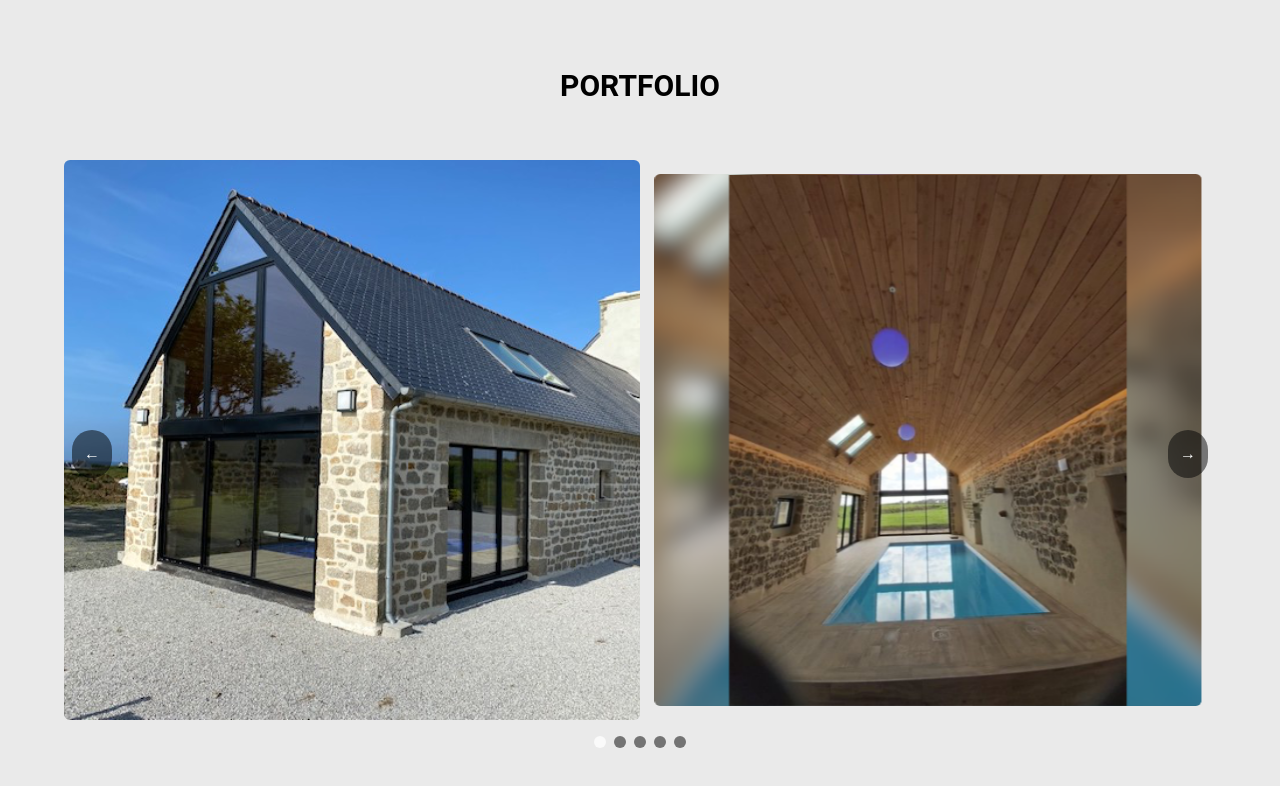
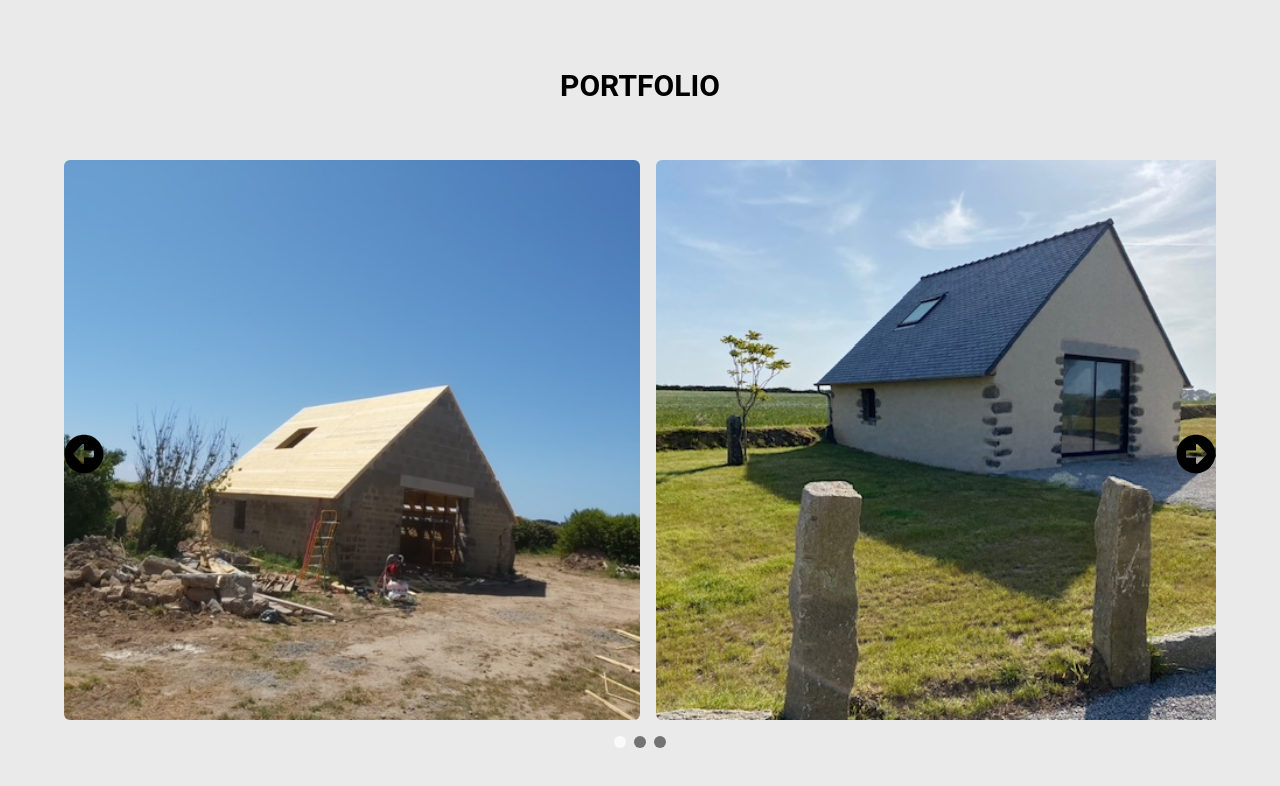
Before and after one commit to GaspardPcht/AkRenov, a Next.js app: page /Portfolio in a window 1280 px wide. Shown: the top 786 px of the page. Built offline with nearby package versions, Linux system fonts and the light colour scheme.

Commit message:
Refonte du composant CarouselBeforeAfter : ajout de la navigation par paires d'images, suppression du glissement manuel et amélioration de l'animation des flèches.

```diff
--- a/app/components/CarouselBeforeAfter.tsx
+++ b/app/components/CarouselBeforeAfter.tsx
@@ -1,15 +1,12 @@
 import React, { Dispatch, SetStateAction, useState } from 'react';
-import { motion, useMotionValue } from 'framer-motion';
+import { motion } from 'framer-motion';
+import { FaArrowAltCircleLeft, FaArrowAltCircleRight } from "react-icons/fa";
 
-const imgs = [
-  '/assets/verandaFlou.png',
-  '/assets/piscineFlou.png',
-  '/assets/giteFlou.png',
-  '/assets/cuisineFlou.png',
-  '/assets/toiletteFlou.png',
+const imgPairs = [
+  ['/assets/extension_after.png', '/assets/extension.png'],
+  ['/assets/piscine_after.png', '/assets/piscineFlou.png'],
+  ['/assets/veranda_after.png', '/assets/veranda2.png'],
 ];
-
-const DRAG_BUFFER = 50;
 
 const SPRING_OPTIONS = {
   type: 'spring',
@@ -20,88 +17,67 @@ const SPRING_OPTIONS = {
 
 export const CarouselBeforeAfter = () => {
   const [imgIndex, setImgIndex] = useState(0);
-  const dragX = useMotionValue(0);
 
-  // Gestion du glissement manuel
-  const onDragEnd = () => {
-    const x = dragX.get();
-
-    if (x <= -DRAG_BUFFER && imgIndex + 1 < imgs.length) {
-      setImgIndex((prevIndex) => prevIndex + 1);
-    } else if (x >= DRAG_BUFFER && imgIndex - 1 >= 0) {
+  const handlePrev = () => {
+    if (imgIndex > 0) {
       setImgIndex((prevIndex) => prevIndex - 1);
     }
   };
 
-  // Fonction pour naviguer avec les flèches
-  const handlePrev = () => {
-    if (imgIndex > 0) setImgIndex((prevIndex) => prevIndex - 1);
-  };
-
   const handleNext = () => {
-    if (imgIndex < imgs.length - 1) setImgIndex((prevIndex) => prevIndex + 1);
+    if (imgIndex < imgPairs.length - 1) {
+      setImgIndex((prevIndex) => prevIndex + 1);
+    }
   };
 
   return (
     <div className="relative overflow-hidden bg-[#EAEAEA] w-[90%] lg:mt-10">
       <motion.div
-        drag="x"
-        dragConstraints={{
-          left: 0,
-          right: 0,
-        }}
-        style={{
-          x: dragX,
-        }}
         animate={{
-          translateX: `-${imgIndex * 100}%`, // Défilement à 50% de largeur pour chaque image
+          translateX: `-${imgIndex * 100}%`, // Défilement horizontal
         }}
         transition={SPRING_OPTIONS}
-        onDragEnd={onDragEnd}
-        className="flex cursor-grab items-center active:cursor-grabbing"
+        className="flex flex-row cursor-grab items-center"
       >
-        <Images imgIndex={imgIndex} />
+        {imgPairs.map((pair, idx) => (
+          <div key={idx} className="flex flex-col lg:flex-row w-full shrink-0 gap-4"> {/* Ajout du gap ici */}
+            {pair.map((imgSrc, imgIdx) => (
+              <motion.div
+                key={imgIdx}
+                style={{
+                  backgroundImage: `url(${imgSrc})`,
+                  backgroundSize: 'cover',
+                  backgroundPosition: 'center',
+                }}
+                animate={{
+                  scale: 1,
+                  opacity: 1,
+                }}
+                transition={SPRING_OPTIONS}
+                className="relative w-full lg:w-[50%] lg:h-[70vh] h-[40vh] shrink-0 rounded-md"
+              />
+            ))}
+          </div>
+        ))}
       </motion.div>
 
       {/* Flèches de navigation */}
       <button
         onClick={handlePrev}
-        className="absolute left-2 top-1/2 -translate-y-1/2 p-3 bg-black/50 rounded-full text-white hover:bg-black transition"
+        className="absolute left-0 lg:top-1/2 top-[41vh] -translate-y-1/2 text-black hover:text-[#FCD807] transition"
       >
-        &larr;
+        <FaArrowAltCircleLeft size={40} />
       </button>
       <button
         onClick={handleNext}
-        className="absolute right-2 top-1/2 -translate-y-1/2 p-3 bg-black/50 rounded-full text-white hover:bg-black transition"
+        className="absolute right-0 top-[41vh] lg:top-1/2 -translate-y-1/2 text-black hover:text-[#FCD807] transition"
       >
-        &rarr;
+        <FaArrowAltCircleRight size={40} />
       </button>
 
       <Dots imgIndex={imgIndex} setImgIndex={setImgIndex} />
       <GradientEdges />
     </div>
-  );
-};
-
-const Images = ({ imgIndex }: { imgIndex: number }) => {
-  return (
-    <>
-      {imgs.map((imgSrc, idx) => (
-        <motion.div
-          key={idx}
-          style={{
-            backgroundImage: `url(${imgSrc})`,
-            backgroundSize: 'cover',
-            backgroundPosition: 'center',
-          }}
-          animate={{
-            scale: imgIndex === idx ? 1 : 0.95,
-          }}
-          transition={SPRING_OPTIONS}
-          className="relative aspect-video w-[50%] h-[70vh] lg:h-[70vh] shrink-0 rounded-md bg-[#EAEAEA]"
-        />
-      ))}
-    </>
   );
 };
 
@@ -112,21 +88,17 @@ const Dots = ({
   imgIndex: number;
   setImgIndex: Dispatch<SetStateAction<number>>;
 }) => {
-  const buttonCount = imgs.length;
-
   return (
     <div className="mt-4 flex w-full justify-center gap-2">
-      {Array.from({ length: buttonCount }).map((_, idx) => {
-        return (
-          <button
-            key={idx}
-            onClick={() => setImgIndex(idx)}
-            className={`h-3 w-3 rounded-full transition-colors ${
-              imgIndex === idx ? 'bg-neutral-50' : 'bg-neutral-500'
-            }`}
-          />
-        );
-      })}
+      {imgPairs.map((_, idx) => (
+        <button
+          key={idx}
+          onClick={() => setImgIndex(idx)}
+          className={`h-3 w-3 rounded-full transition-colors ${
+            imgIndex === idx ? 'bg-neutral-50' : 'bg-neutral-500'
+          }`}
+        />
+      ))}
     </div>
   );
 };
```
